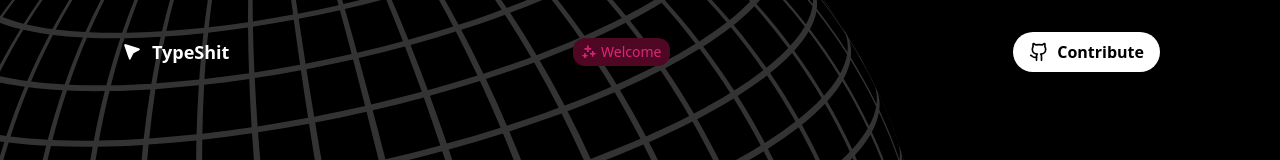
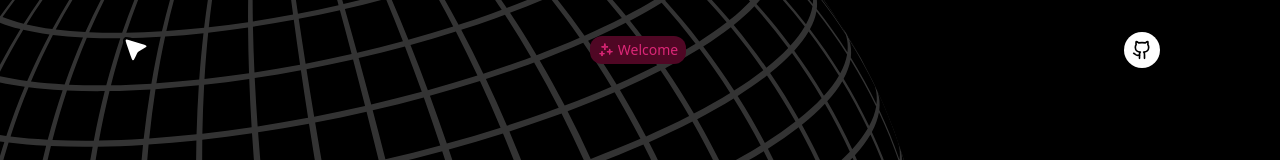
Before and after one commit to Ebrahim-Ramadan/typeshit-tool, a React (Vite) app: page / in a window 1280 px wide. Shown: the top 160 px of the page. Built offline with nearby package versions, Linux system fonts and the light colour scheme.

Commit message:
fixed some elements in landing page, added metadata

```diff
--- a/index.html
+++ b/index.html
@@ -10,10 +10,10 @@
     <meta name="creator" content="Ebrahim Ramadan"/>
     <meta property="og:title" content="TypeShit tool"/>
     <meta property="og:description" content=" TypeShit tool"/>
-    <meta property="og:url" content="https://taylor-swift-quiz.vercel.app/"/>
+    <meta property="og:url" content="https://typeshit-tool.vercel.app/"/>
     <meta property="og:site_name" content="TypeShit tool"/>
     <meta property="og:locale" content="en_US"/>
-    <meta property="og:image" content="https://taylor-swift-quiz.vercel.app/og"/>
+    <meta property="og:image" content="/og.png"/>
     <meta property="og:image:width" content="1200"/>
     <meta property="og:image:height" content="630"/>
     <meta property="og:image:alt" content="TypeShit tool"/>
@@ -22,7 +22,7 @@
     <meta name="twitter:creator" content="@scoopsahoykid"/>
     <meta name="twitter:title" content="TypeShit tool"/>
     <meta name="twitter:description" content="TypeShit tool"/>
-    <meta name="twitter:image" content="https://taylor-swift-quiz.vercel.app/og"/>
+    <meta name="twitter:image" content="/og.png"/>
     <link rel="icon" href="/favicon.ico" type="image/x-icon" sizes="32x32"/>
   </head>
   <body>
--- a/src/components/HomePage.jsx
+++ b/src/components/HomePage.jsx
@@ -7,8 +7,8 @@ export default function MainComponent() {
       <header className="w-full  py-6 px-4 md:px-6">
         <div className="container mx-auto flex max-w-7xl items-center justify-between">
           <a href="#" className="flex items-center gap-2">
-            <img src='/logo.svg' className="h-6 w-6 text-primary-foreground" />
-            <span className="text-lg font-bold text-primary-foreground">TypeShit</span>
+            <img src='/logo.svg' className="h-8 w-8 text-primary-foreground" />
+            {/* <span className="text-lg font-bold text-primary-foreground">TypeShit</span> */}
           </a>
           <nav className="hidden gap-1 md:flex items-center text-[#DB2777] bg-[#4f0724] px-2 py-1 rounded-xl">
            <svg fill="none" viewBox="0 0 16 16" width="16" height="16">
@@ -16,9 +16,9 @@ export default function MainComponent() {
            </svg>
            <span className='text-sm font-medium'>Welcome</span>
           </nav>
-          <a href='https://github.com/Ebrahim-Ramadan/TypeShit' target='_blank' className='primaryButton flex flex-row items-center gap-2'>
-            <GithubIcon size='20' />
-            Contribute</a>
+          <a href='https://github.com/Ebrahim-Ramadan/TypeShit' target='_blank' className='bg-white rounded-full p-2 flex flex-row items-center gap-2'>
+            <GithubIcon size='20' color='black' />
+            </a>
         </div>
       </header>
       <section className='w-full min-h-screen md:block hidden -z-20 opacity-20 '>
@@ -42,27 +42,13 @@ export default function MainComponent() {
 
 </section>
       <main className="flex-1 md:-mt-96">
-<div className='flex flex-col items-center justify-center py-4'>
+<div className=' flex-col items-center justify-center py-4 hidden md:flex'>
 <CopyComponent />
 
 </div>
 
         <VideoComponent/>
-      {/* <section className='px-4'>
-  <div className='relative overflow-hidden'>
-    <video
-      id="zoom-video"
-      className='w-full rounded-xl shadow-[0_0_20px_rgba(79,7,36,0.5)] border border-1 md:border-2 border-white/30 transition-transform duration-300 ease-in-out'
-      loop
-      autoPlay
-      muted
-      controls={false}
-    >
-      <source src='/landing.mp4' type="video/mp4" />
-      Your browser does not support the video tag.
-    </video>
-  </div>
-</section> */}
+
 
 <section className=" py-12">
           <div className=" px-4 md:px-6">
--- a/src/index.css
+++ b/src/index.css
@@ -2,7 +2,7 @@
 @tailwind components;
 @layer base{
   .primaryButton {
-    @apply bg-white rounded-3xl text-sm md:text-base text-black font-medium md:font-bold px-2 py-1 md:px-4 md:py-2 hover:bg-white/85 transition duration-300;
+    @apply bg-white rounded-3xl text-sm md:text-base text-black font-medium md:font-bold px-3 py-2 md:px-4 md:py-2 hover:bg-white/85 transition duration-300;
   }
 }
 @tailwind utilities;
```
Also changed, not shown: public/og.png (added).
